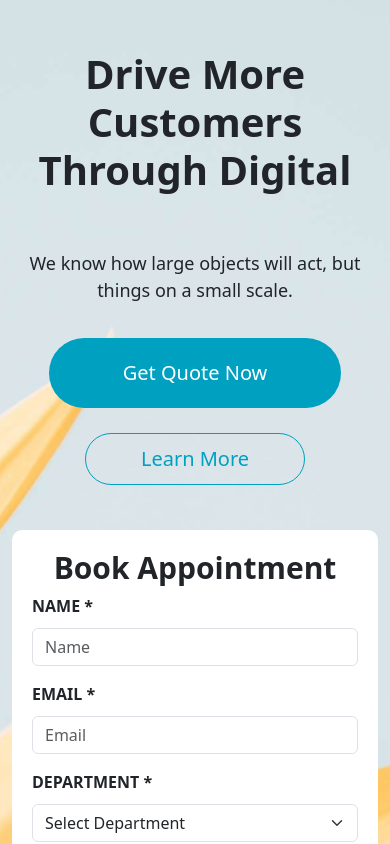
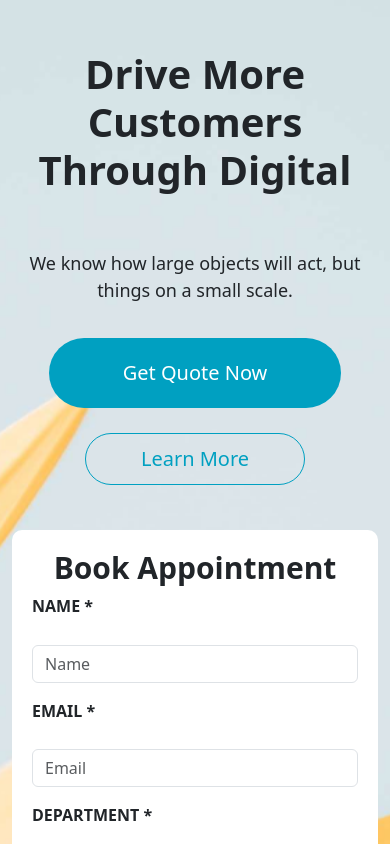
Before and after one commit to memooh/digital_agency, a React (Vite) app: page / in a window 390 px wide. Shown: the top 844 px of the page. Built offline with nearby package versions, Linux system fonts and the light colour scheme.

Commit message:
fixed padding between inputfields

```diff
--- a/src/components/ContactUs/ContactUs.css
+++ b/src/components/ContactUs/ContactUs.css
@@ -19,7 +19,7 @@
 .consultingAgency {
     min-height: 15vh;
     padding: 20px 0;
-    text-align: center;
+    /* text-align: center; */
 }
 
 .consultingAgency h1 {
@@ -37,4 +37,7 @@ form .row {
         margin-left: 10%;
         margin-right: 10%;
     }
+    .form-control, .form-select {
+        margin-top: 5%;
+    }
 }
```
